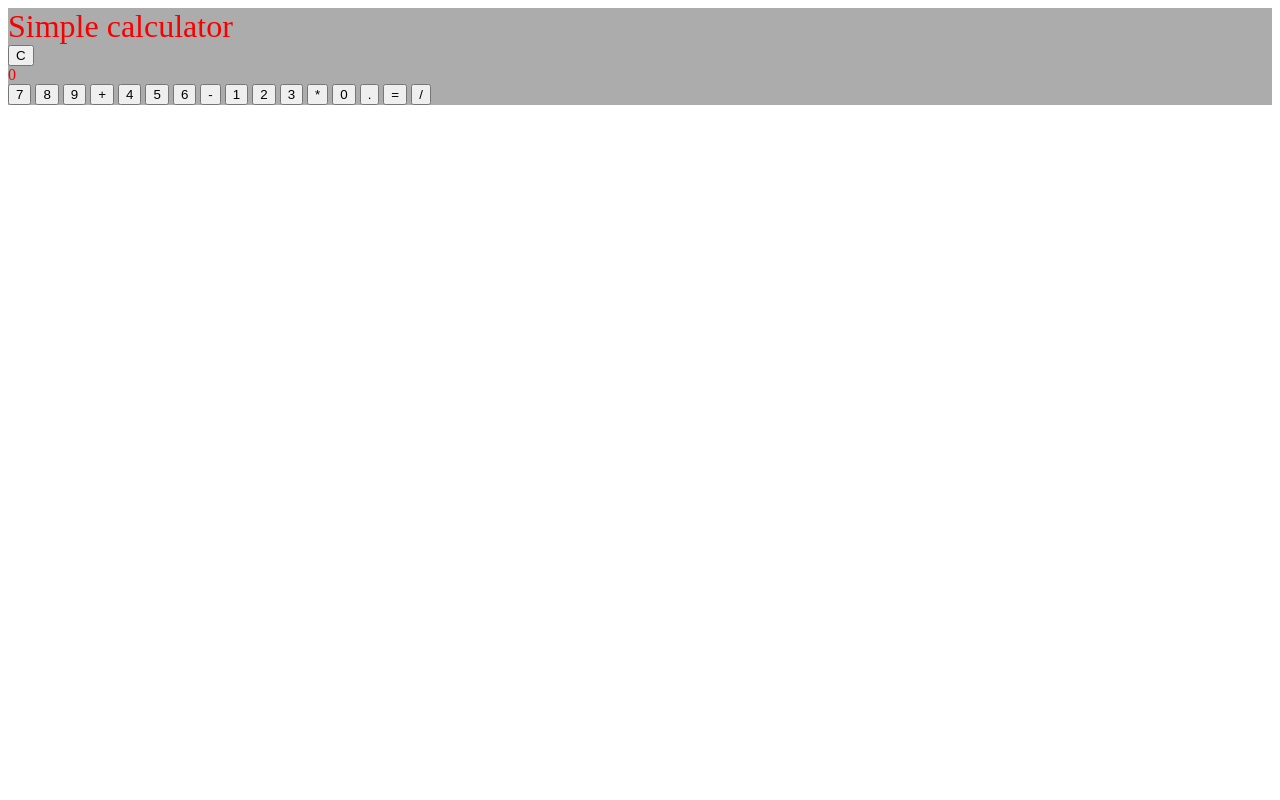
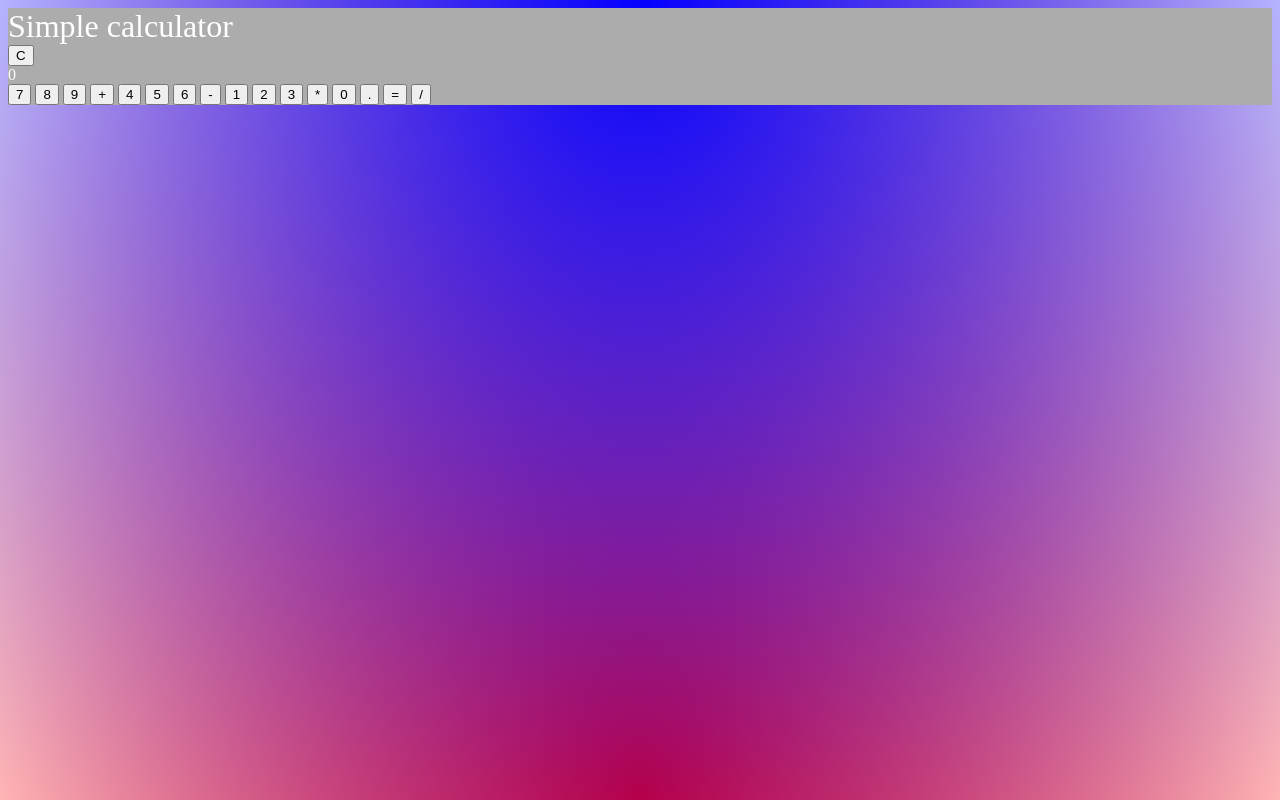
Before and after one commit to mathisgauthey/webCalculator, a plain HTML site: page index.html in a window 1280 px wide. Drawn offline with Linux system fonts and the light colour scheme.

Commit message:
Added basic ugly css

```diff
--- a/style.css
+++ b/style.css
@@ -1,13 +1,15 @@
 html {
-  background: #ffffff;
+  background: #000000;
+  background: radial-gradient(ellipse at center top, #0400ff, transparent),
+    radial-gradient(ellipse at center bottom, #ff0000, transparent);
   background-attachment: fixed;
-  color: #000;
+  color: #ffffff;
 }
 
 body {
   background: #adacac;
   background-attachment: fixed;
-  color: #f70000;
+  color: #ffffff;
 }
 
 h1 {
```
